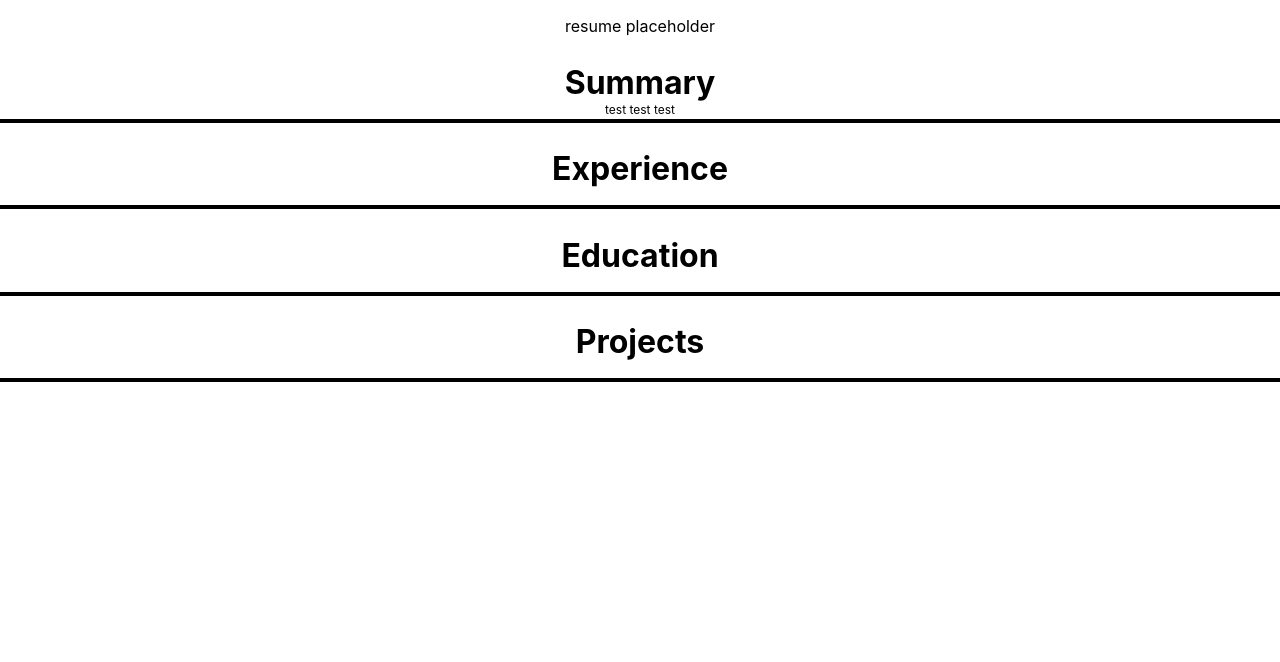
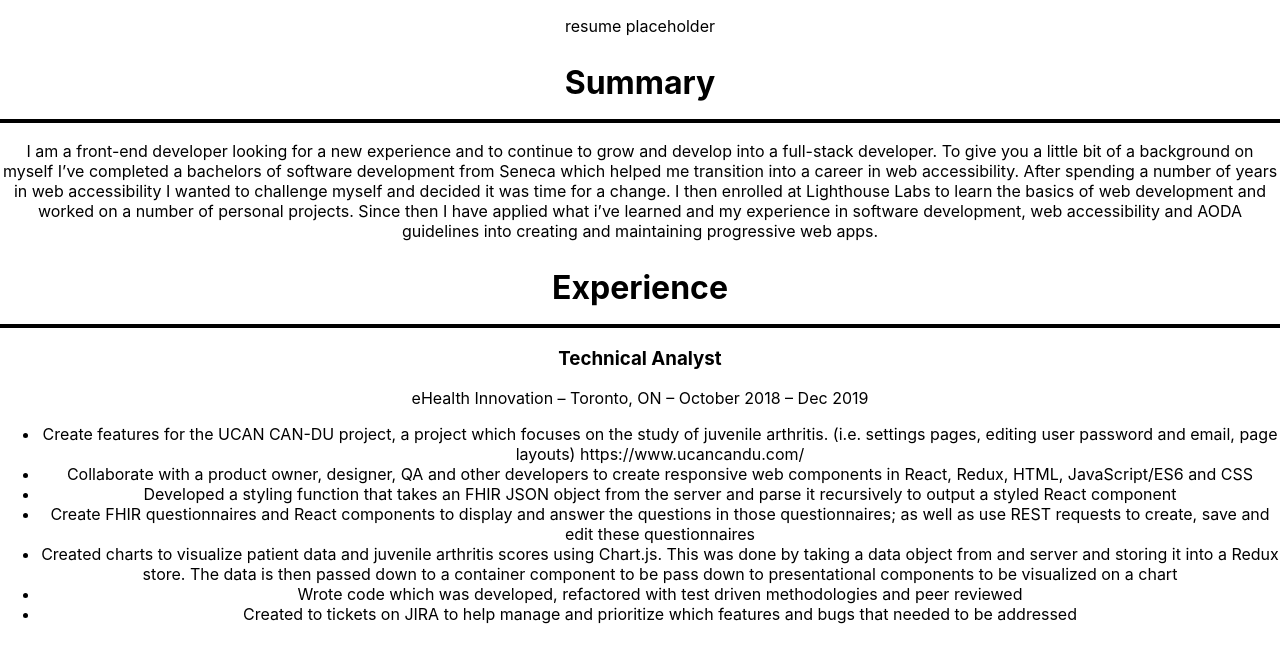
Before and after one commit to apatheticking/portfolio-website, a React (Create React App) app: page /resume in a window 1280 px wide. Shown: the top 662 px of the page. Built offline with nearby package versions, Linux system fonts and the light colour scheme.

Commit message:
add more parts of my resume and worked working on a layout component. thinking about how to expand this

```diff
--- /dev/null
+++ b/src/components/layout/ResumeBlock.jsx
@@ -0,0 +1,17 @@
+import React from 'react'
+import { SectionHeader, SubTitle, UList } from 'components/parts/text/index'
+
+export function ResumeBlock({sectionHeader, subtitle={}, content}) {
+    return (
+        <div>
+            <SectionHeader sectionTitle={sectionHeader.sectionTitle} subtext={sectionHeader.subtext}/>
+            <SubTitle title={subtitle.title} subtext={subtitle.subtext}/>
+            {/* resume block content will be a list or p tag */}
+            {
+                content && content.list ?
+                    <UList items={content.list} /> :
+                    <p>{content}</p>
+            }
+        </div>
+    )
+}
--- /dev/null
+++ b/src/components/layout/index.js
@@ -0,0 +1 @@
+export { ResumeBlock } from './ResumeBlock'
--- /dev/null
+++ b/src/components/parts/text/SubTitle.jsx
@@ -0,0 +1,10 @@
+import React from 'react'
+
+export function SubTitle({ title, subtext }) {
+    return (
+        <div>
+            <h3>{ title }</h3>
+            <span>{ subtext }</span>
+        </div>
+    )
+}
--- a/src/components/parts/text/index.js
+++ b/src/components/parts/text/index.js
@@ -1,2 +1,3 @@
 export { SectionHeader } from './SectionHeader'
 export { UList } from './UList'
+export { SubTitle } from './SubTitle'
--- a/src/components/views/Resume/Resume.jsx
+++ b/src/components/views/Resume/Resume.jsx
@@ -1,5 +1,9 @@
 import React, { useMemo } from 'react'
-import { SectionHeader } from 'components/parts/text/index'
+import { ResumeBlock } from 'components/layout/index'
+import {
+    ResumeSummary,
+    ResumeExperience
+} from './resumeData'
 
 export function Resume() {
     // const title = 'summary'
@@ -8,10 +12,15 @@ export function Resume() {
     return (
         <div>
             <p>resume placeholder</p>
-            <SectionHeader sectionTitle={'Summary'} subtext={'test test test'}/>
-            <SectionHeader sectionTitle={'Experience'} />
-            <SectionHeader sectionTitle={'Education'} />
-            <SectionHeader sectionTitle={'Projects'} />
+            <ResumeBlock
+                sectionHeader={ResumeSummary.sectionHeader}
+                content={ResumeSummary.content}
+            />
+            <ResumeBlock
+                sectionHeader={ResumeExperience.sectionHeader}
+                subtitle={ResumeExperience.subtitle}
+                content={ResumeExperience.content}
+            />
             {/* {SectionA} */}
         </div>
     )
--- a/src/components/views/Resume/resumeData.js
+++ b/src/components/views/Resume/resumeData.js
@@ -0,0 +1,20 @@
+export const ResumeSummary = {
+    sectionHeader: { sectionTitle: "Summary", subtext: "" },
+    content: "I am a front-end developer looking for a new experience and to continue to grow and develop into a full-stack developer. To give you a little bit of a background on myself I’ve completed a bachelors of software development from Seneca which helped me transition into a career in web accessibility. After spending a number of years in web accessibility I wanted to challenge myself and decided it was time for a change. I then enrolled at Lighthouse Labs to learn the basics of web development and worked on a number of personal projects. Since then I have applied what i’ve learned and my experience in software development, web accessibility and AODA guidelines into creating and maintaining progressive web apps."
+}
+
+export const ResumeExperience = {
+    sectionHeader: { sectionTitle: "Experience", subtext: ""},
+    subtitle: { title: "Technical Analyst", subtext: "eHealth Innovation – Toronto, ON – October 2018 – Dec 2019"},
+    content: {
+        list: [
+            "Create features for the UCAN CAN-DU project, a project which focuses on the study of juvenile arthritis. (i.e. settings pages, editing user password and email, page layouts) https://www.ucancandu.com/",
+            "Collaborate with a product owner, designer, QA and other developers to create responsive web components in React, Redux, HTML, JavaScript/ES6 and CSS",
+            "Developed a styling function that takes an FHIR JSON object from the server and parse it recursively to output a styled React component",
+            "Create FHIR questionnaires and React components to display and answer the questions in those questionnaires; as well as use REST requests to create, save and edit these questionnaires",
+            "Created charts to visualize patient data and juvenile arthritis scores using Chart.js. This was done by taking a data object from and server and storing it into a Redux store. The data is then passed down to a container component to be pass down to presentational components to be visualized on a chart",
+            "Wrote code which was developed, refactored with test driven methodologies and peer reviewed",
+            "Created to tickets on JIRA to help manage and prioritize which features and bugs that needed to be addressed"
+        ]
+    }
+}
```
Also changed, not shown: 1 other file (tests, documents, lock files or other folders).
